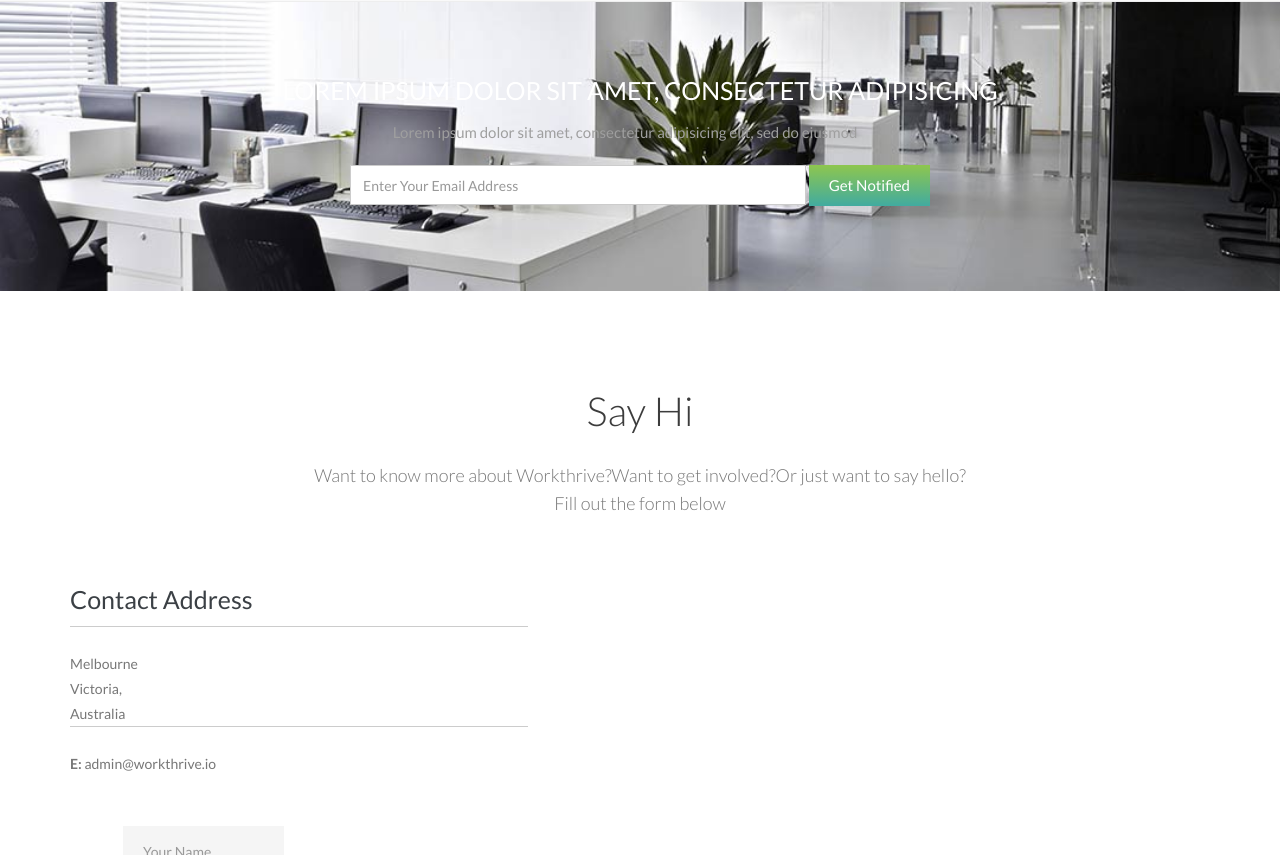
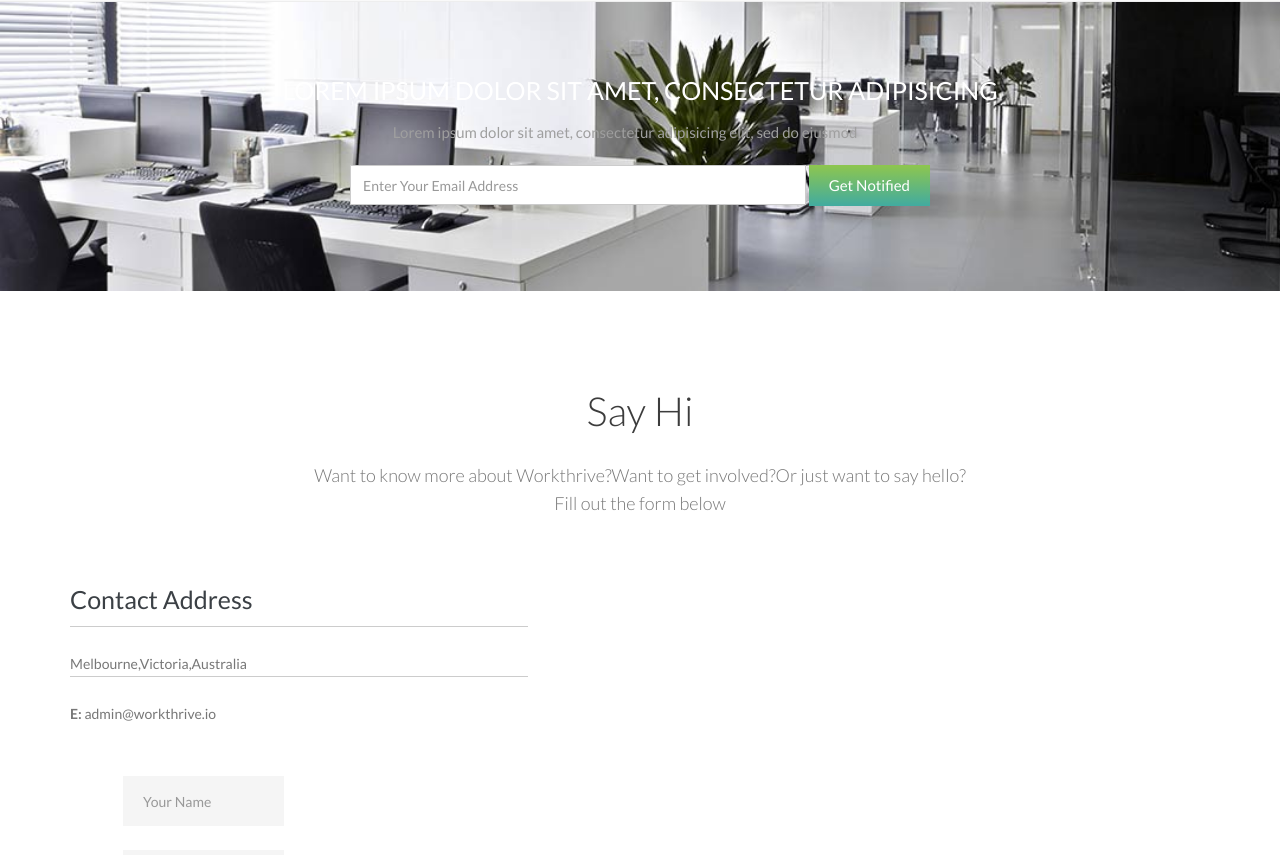
Before and after one commit to sebastianacciarito/sebastianacciarito.github.io, a plain HTML site: page index.html in a window 1280 px wide. Shown: the part 1945-2800 px from the top of the page. Drawn offline with nearby package versions, Linux system fonts and the light colour scheme; some packages are replaced by stand-ins of ours; files whose address does not match are found by name.

Commit message:
Update index.html

```diff
--- a/index.html
+++ b/index.html
@@ -263,7 +263,7 @@
 							<div class="sub-heading">
 								<h4>Contact Address</h4>
                                 <hr>
-								<p>Melbourne<br>Victoria,<br> Australia</p>
+								<p>Melbourne,Victoria,Australia</p>
                                 <hr>
                                 <p><strong>E:</strong>&nbsp;admin@workthrive.io<br>
 
```
